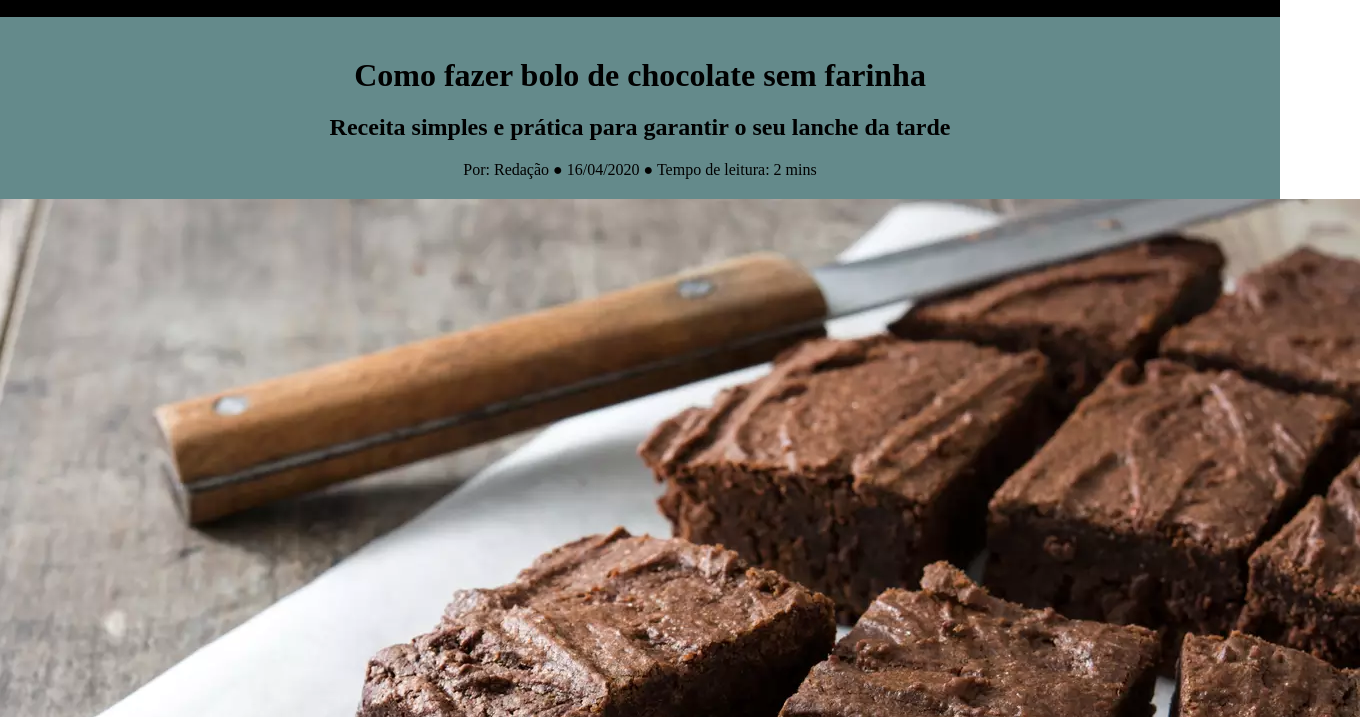
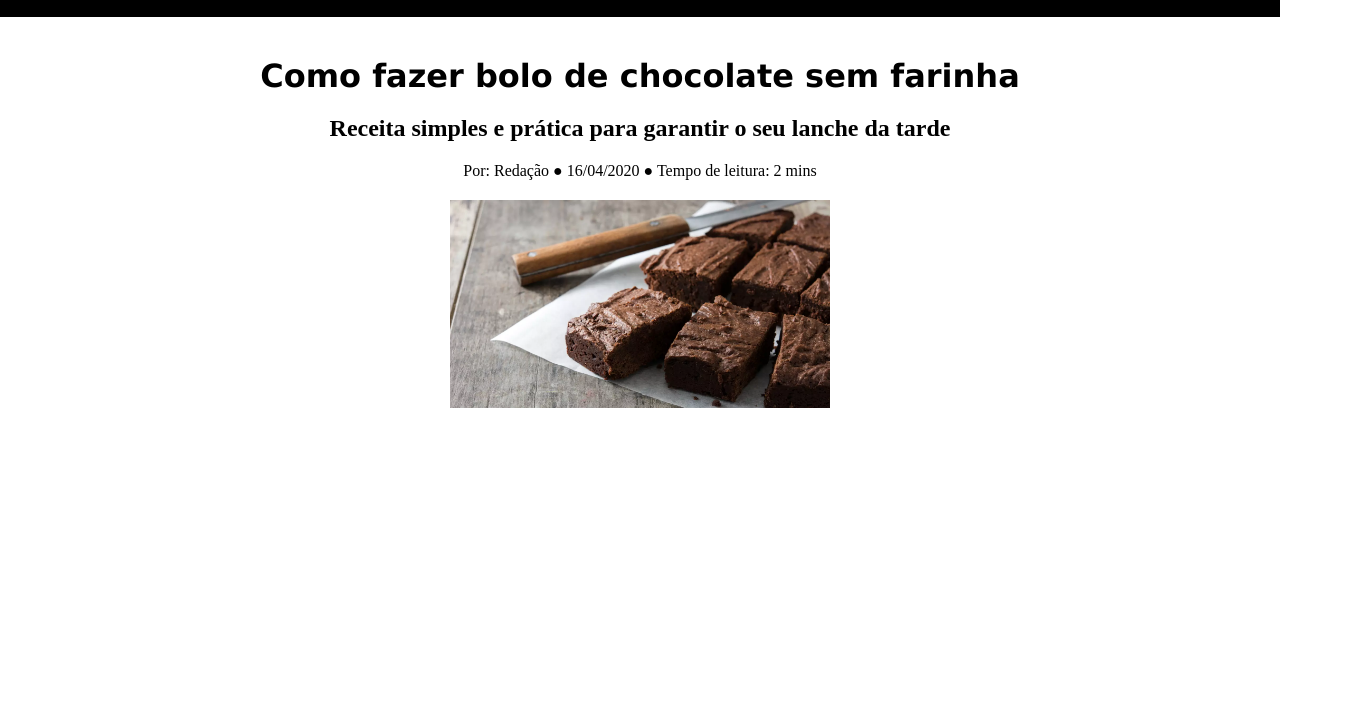
Before and after one commit to monica-rsilva/lima-receita-bolo, a plain HTML site: page index.html in a window 1280 px wide. Shown: the part 83-800 px from the top of the page, 1360 px wide, since content can reach past the window. Drawn offline with Linux system fonts and the light colour scheme.

Commit message:
intro concluida

```diff
--- a/index.html
+++ b/index.html
@@ -12,6 +12,7 @@
          <img src="./img/logo.svg" alt="logo da smart fit" class="logo" >
     </header>
     <main>
+        <section class="intro-container">
             <h1 class="titulo">
                 Como fazer bolo de chocolate sem farinha
             </h1>
@@ -20,6 +21,9 @@
             </h2>
             <p class="info">Por: Redação ● 16/04/2020 ● Tempo de leitura: 2 mins</p>
             <img class="fotobolo" src="./img/receita-sem-farinha.webp" alt="Pedaços bolo de chocolate">
+        </section>
+        <section class="ingredientes-container"></section>
+        <section class="preparo-container"></section>
     </main>
     <footer></footer>
 </body>
--- a/style.css
+++ b/style.css
@@ -16,12 +16,29 @@ header {
 /*#id {} chamando o id pelo seletor #*/
 
 /*main div {} chamando todas as divs dentro do main*/
-
+/* gap espaço entre os itens */
 main {
     display: flex;
     flex-direction: column;
-    background-color: rgb(100, 138, 139);
     padding-top:40px;
     align-items: center;
     gap: 20px;
 }
+
+.intro-container{
+    display: flex;
+    flex-direction: column;
+    align-items: center;
+    gap: 20px;
+}
+
+/*px,pt,em,rem usado para tamanhos de letras */
+.titulo {
+    font-family: 'Lucida Sans', 'Lucida Sans Regular', 'Lucida Grande', 'Lucida Sans Unicode', Geneva, Verdana, sans-serif;
+    font-size: 32px;
+    font-weight:900;
+    color: #000000;
+}
+.fotobolo {
+    width: 380px;
+}
```
Lines whose indentation alone changed are shown as unchanged.
